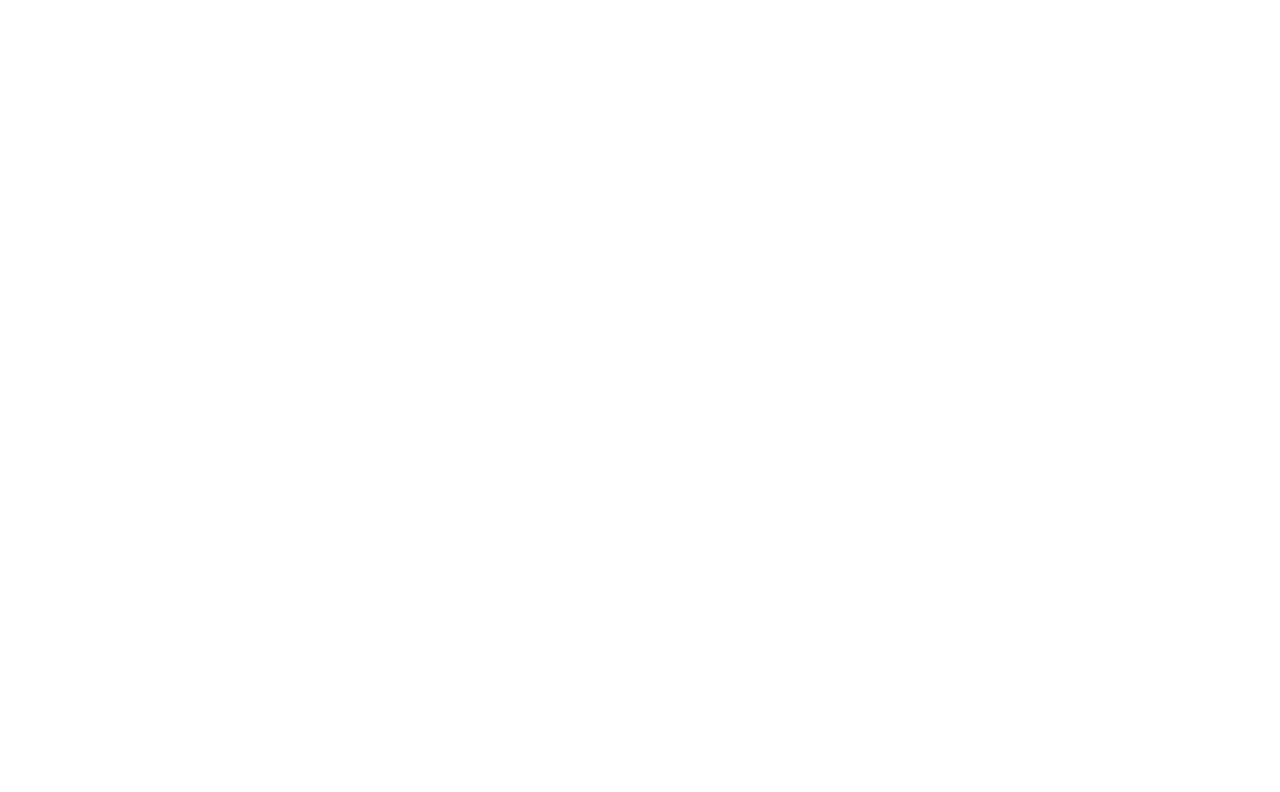
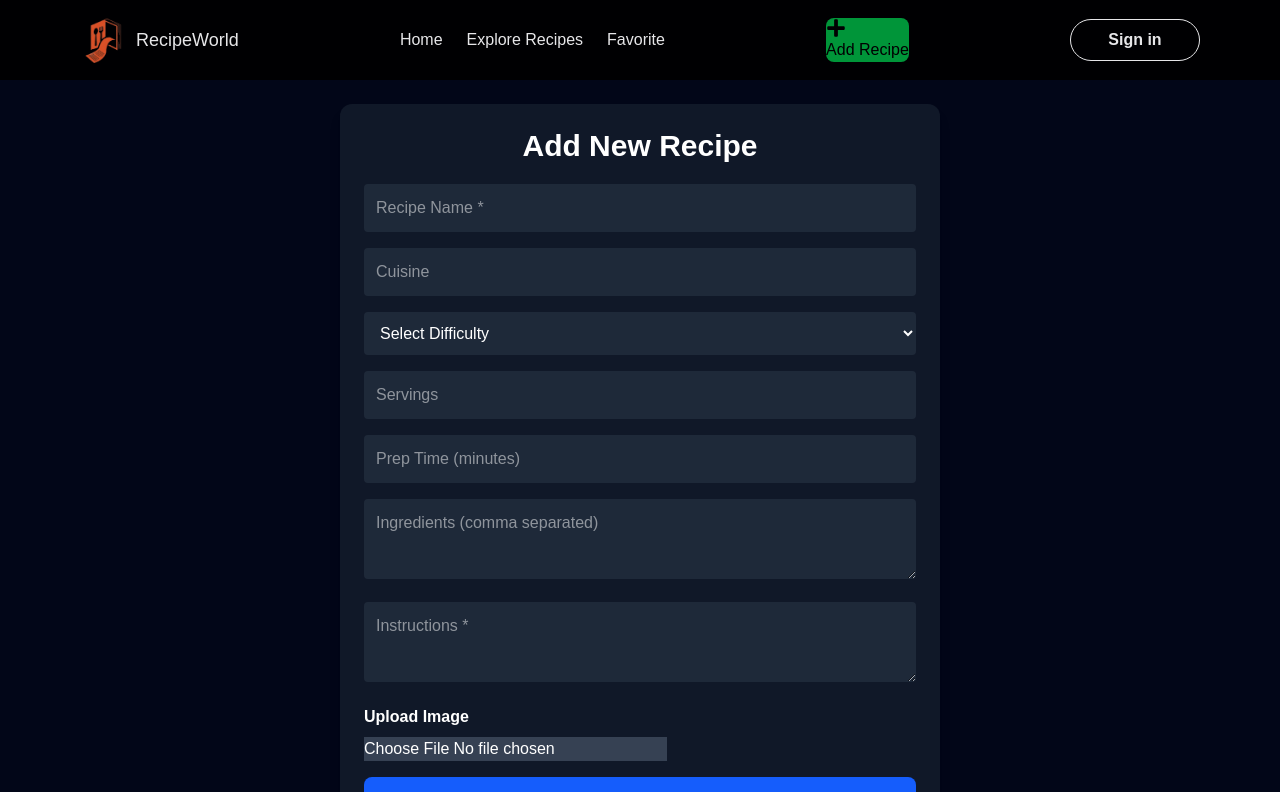
Before and after one commit to sayaliwagal/Recipe-Book-, a React (Vite) app: page /addRecipe in a window 1280 px wide. Before the commit this address had no page. Shown: the top 792 px of the page. Built offline with nearby package versions, Linux system fonts and the light colour scheme.

Commit message:
Add Recipes is completed

```diff
--- a/package.json
+++ b/package.json
@@ -13,6 +13,7 @@
     "@tailwindcss/vite": "^4.1.16",
     "react": "^19.1.1",
     "react-dom": "^19.1.1",
+    "react-hot-toast": "^2.6.0",
     "react-icons": "^5.5.0",
     "react-router-dom": "^7.9.5",
     "react-spinners": "^0.17.0",
--- a/src/App.jsx
+++ b/src/App.jsx
@@ -5,6 +5,7 @@
 import RecipeDetail from "./Pages/RecipeDetail.jsx";
 import Favorites from "./Pages/Favorites.jsx";
 import Explore from "./Pages/Explore.jsx";
+import AddRecipe from "./Pages/AddRecipe.jsx";
 
 const App = () => {
   return (
@@ -15,6 +16,7 @@
           <Route path="/favorites" element={<Favorites />} />
           <Route path="/exploreRecipes" element={<Explore />} />
           <Route path="recipes/:id" element={<RecipeDetail />} />
+          <Route path="/addRecipe" element={<AddRecipe />} />
         </Route>
       </Routes>
     </div>
--- a/src/Components/NavBar.jsx
+++ b/src/Components/NavBar.jsx
@@ -2,6 +2,7 @@
 import Logo from "../assets/recipe-book-logo.png";
 import { HiMenuAlt3 } from "react-icons/hi";
 import { AiOutlineClose } from "react-icons/ai";
+import { FaPlus } from "react-icons/fa";
 import { NavLink, Link } from "react-router-dom";
 import Button from "./Button.jsx";
 import ResponsiveNav from "./ResponsiveNav.jsx";
@@ -30,9 +31,12 @@
             <NavLink to={"/exploreRecipes"}>Explore Recipes</NavLink>
           </li>
           <li>
-            <NavLink to={"/favorites"}> Favorite</NavLink>
+            <NavLink to={"/favorites"}>Favorite</NavLink>
           </li>
         </ul>
+         <NavLink to={"/addRecipe"} className="bg-green-600 rounded-lg hover:bg-green-700">
+               <FaPlus size={20} /> Add Recipe
+            </NavLink>
         <Button
           title="Sign in"
           containerStyle='hidden md:block bg-transparent border border-white text-white font-semibold hover:bg-white hover:text-slate-700 rounded-full min-w-[130px] cursor-pointer'
--- /dev/null
+++ b/src/Pages/AddRecipe.jsx
@@ -0,0 +1,139 @@
+import React, { useState } from 'react'
+import toast from 'react-hot-toast';
+import { useNavigate } from 'react-router-dom'
+
+const AddRecipe = () => {
+
+    const navigate = useNavigate();
+    const [ formData, setFormData ] = useState({
+        name: "", cuisine: "", difficulty: "", servings: 1, prepTimeMinutes: 0,
+        ingredients: "", instructions: "", image: ""
+    });
+
+    const [imagePreview, setImagePreview ] = useState(null);
+
+    //Handle text field changes
+    const handleChange = (e) => {
+        const { name , value } = e.target;
+        setFormData({ ...formData, [name]: value });
+    };
+    //Handle Image Upload
+    const handleImageUpload = (e) => {
+        const file = e.target.files[0];
+        if(!file)
+            return;
+
+        const imgURL = URL.createObjectURL(file);
+        setImagePreview(imgURL);
+        setFormData({ ...formData, image: imgURL });
+    };
+
+    const handleSubmit = (e) => {
+        e.preventDefault();
+
+        if(!formData.name ||  !formData.ingredients || !formData.instructions) {
+            alert("Please fill all required fields!");
+            return;
+        }
+
+        let storedRecipes = JSON.parse(localStorage.getItem("useRecipes") || []);
+
+        const newRecipe = {
+            ...formData,
+            id: Data.now(),
+            rating: 0,
+            reviewCount: 0,
+            mealType: ["Custom"],
+        };
+
+        storedRecipes.push(newRecipe);
+        localStorage.setItem("useRecipes", JSON.stringify(storedRecipes));
+
+        toast.success(`${name} Recipe added Successfully!`);
+        navigate("/")  //Redirect to Home.
+    }
+  return (
+    <div className='text-white px-6 py-10 flex justify-center'>
+        <form
+           onSubmit={handleSubmit}
+           className="bg-gray-900 p-6 rounded-xl w-full md:w-[600px] shadow-lg space-y-4">
+            <h2 className='text-3xl font-bold text-center mb-5'>
+                Add New Recipe
+            </h2>
+            <input
+               type="text"
+               name="name"
+               placeholder="Recipe Name *"
+               className="w-full p-3 rounded bg-gray-800 outline-none"
+               onChange={handleChange}
+               />
+               <input
+               type="text"
+               name= "cuisine"
+               placeholder="Cuisine"
+               className="w-full p-3 rounded bg-gray-800 outline-none"
+               onChange={handleChange}
+               />
+
+               <select name="difficulty"
+               className="w-full p-3 rounded bg-gray-800 outline-none"
+               onChange={handleChange}>
+                <option value="">Select Difficulty</option>
+                <option value="Easy">Easy</option>
+                <option value="Medium">Medium</option>
+                <option value="Hard">Hard</option>
+               </select>
+               <input
+                   type="number"
+                   name="servings"
+                   placeholder="Servings"
+                   className= "w-full p-3 rounded bg-gray-800 outline-none"
+                   onChange={handleChange}
+                />
+                <input
+                type="number"
+                name="prepTimeMinutes"
+                placeholder="Prep Time (minutes)"
+                className="w-full p-3 rounded bg-gray-800 outline-none"
+                />
+                <textarea
+                  name="ingredients"
+                  placeholder="Ingredients (comma separated)"
+                  className="w-full p-3 rounded bg-gray-800 outline-none h-20"
+                  onChange={handleChange}
+                  />
+                  <textarea
+                  name="instructions"
+                  placeholder="Instructions *"
+                  className="w-full p-3 rounded bg-gray-800 outline-none h-20"
+                  onChange={handleChange}
+                  />
+                  <div>
+                    <label className='block mb-2 font-semibold'>Upload Image</label>
+                    <input
+                      type="file"
+                      accept="image/*"
+                      className="bg-gray-700"
+                      onChange={handleChange}
+                      />
+                  </div>
+                  {imagePreview && (
+                    <img
+                       src={imagePreview}
+                       alt="Preview"
+                       className="rounded-lg mt-3 w-full h-40 object-cover"
+                    />
+                  )}
+                  <button
+                     type="submit"
+                     className="w-full bg-blue-600 py-3 rounded-lg font-semibold hover:bg-blue-700 transition"
+                     >
+                        Add Recipe
+                     </button>
+           </form>
+
+    </div>
+  )
+}
+
+export default AddRecipe
--- /dev/null
+++ b/src/data/initialRecipes.js
@@ -0,0 +1,36 @@
+const initialRecipes =  [
+    {
+         id: 10001,
+    name: "Homemade Veg Pizza",
+    cuisine: "Italian",
+    difficulty: "Medium",
+    rating: 4.6,
+    mealType: ["Dinner"],
+    prepTimeMinutes: 25,
+    servings: 2,
+    image: "https://via.placeholder.com/400x250.png?text=Veg+Pizza",
+    ingredients: ["Pizza Base", "Cheese", "Veggies", "Sauce"],
+    instructions: ["Spread sauce", "Add toppings", "Bake at 180°C"],
+    caloriesPerServing: 350,
+    tags: ["Vegetarian", "Cheesy"],
+    reviewCount: 12,
+    },
+    {
+         id: 10002,
+    name: "Paneer Butter Masala",
+    cuisine: "Indian",
+    difficulty: "Hard",
+    rating: 4.8,
+    mealType: ["Lunch", "Dinner"],
+    prepTimeMinutes: 35,
+    servings: 4,
+    image: "https://via.placeholder.com/400x250.png?text=Paneer+Butter+Masala",
+    ingredients: ["Paneer", "Tomato", "Cream", "Spices"],
+    instructions: ["Cook gravy", "Add paneer", "Simmer & serve"],
+    caloriesPerServing: 420,
+    tags: ["Spicy", "Veg"],
+    reviewCount: 28,
+    },
+];
+
+export default initialRecipes;
--- a/src/main.jsx
+++ b/src/main.jsx
@@ -4,12 +4,14 @@
 import "./index.css";
 import App from "./App.jsx";
 import { FavoriteProvider } from "./Context/FavoriteContext.jsx";
+import { Toaster } from "react-hot-toast";
 
 createRoot(document.getElementById("root")).render(
   <StrictMode>
     <BrowserRouter>
       <FavoriteProvider>
         <App />
+        <Toaster />
       </FavoriteProvider>
     </BrowserRouter>
   </StrictMode>
--- /dev/null
+++ b/src/utils/Hooks/useRecipes.jsx
@@ -0,0 +1,41 @@
+import React, { useEffect } from 'react'
+import initialRecipes from '../../data/initialRecipes';
+
+const LOCAL_KEY = "myRecipes";
+
+const useRecipes = (apiRecipes = []) => {
+
+    const [ localRecipes, setLocalRecipes ] = useState([]);
+    const [ combinedRecipes, setCombinedRecipes ] = useState([]);
+
+    // Load LocalStorage data once
+
+    useEffect(() => {
+        const stored = JSON.parse(localStorage.getItem(LOCAL_KEY)) || [];
+
+
+        //Load initial data if localStorage is empty
+        if(stored.length === 0){
+            localStorage.setItem(LOCAL_KEY, JSON.stringify(initialRecipes));
+            setLocalRecipes(initialRecipes)
+        }else{
+            setLocalRecipes(stored);
+        }
+    }, []);
+
+    // Merage API + Local storage whenever either changes
+    useEffect(() => {
+        setCombinedRecipes([...localRecipes, ...apiRecipes]);
+    }, [localRecipes, apiRecipes]);
+
+    //Add recipe to LocalStorage
+    const addRecipe = (recipe) => {
+        const updated = [...localRecipes, recipe];
+        setLocalRecipes(updated);
+        localStorage.setItem(LOCAL_KEY, JSON.stringify(updated));
+    };
+
+  return { combinedRecipes, addRecipe };
+}
+
+export default useRecipes
```
Also changed, not shown: 1 other file (tests, documents, lock files or other folders).
